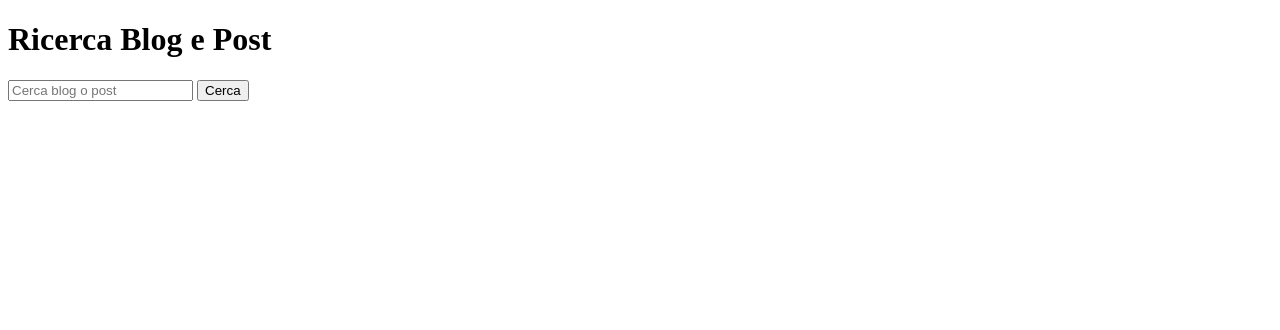
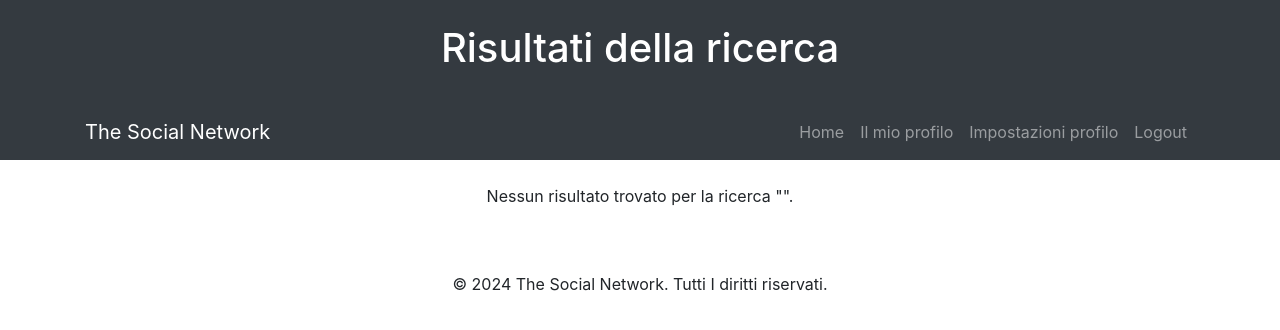
Before and after one commit to Lughen13/progettoFabriLoi, a PHP site: page /search.php in a window 1280 px wide. Shown: the top 330 px of the page. Run offline with PHP 8.4, Linux system fonts and the light colour scheme; data that the repository does not hold is empty.

Commit message:
search pronto (?)

```diff
--- a/search.php
+++ b/search.php
@@ -1,21 +1,20 @@
 <?php
 require_once 'conn.php';
 
-// Verifica se il form di ricerca è stato inviato
-if ($_SERVER['REQUEST_METHOD'] === 'POST') {
-    $searchQuery = $_POST['search_query'];
+// Verifica se è stato passato un parametro di ricerca
+if (isset($_GET['query'])) {
+    $searchQuery = $_GET['query'];
 
-    // Esegui la query di ricerca per i blog
+    // Query per cercare nei blog
     $blogQuery = "SELECT b.id_blog, b.titolo_blog, b.descrizione, u.username
                   FROM blog b
                   JOIN utente u ON b.id_proprietario = u.id_utente
                   WHERE b.titolo_blog LIKE '%$searchQuery%'
                   OR b.descrizione LIKE '%$searchQuery%'
                   OR u.username LIKE '%$searchQuery%'";
-
     $blogResult = $conn->query($blogQuery);
 
-    // Esegui la query di ricerca per i post
+    // Query per cercare nei post
     $postQuery = "SELECT p.id_post, p.titolo_post, p.descrizione_post, u.username, b.titolo_blog
                   FROM post p
                   JOIN utente u ON p.id_autore = u.id_utente
@@ -24,48 +23,109 @@ if ($_SERVER['REQUEST_METHOD'] === 'POST') {
                   OR p.descrizione_post LIKE '%$searchQuery%'
                   OR u.username LIKE '%$searchQuery%'
                   OR b.titolo_blog LIKE '%$searchQuery%'";
-
     $postResult = $conn->query($postQuery);
 }
 ?>
 
 <!DOCTYPE html>
-<html>
+<html lang="it">
 <head>
-    <title>Ricerca Blog e Post</title>
+    <meta charset="UTF-8">
+    <meta name="viewport" content="width=device-width, initial-scale=1.0">
+    <title>Risultati Ricerca</title>
+    <!-- Bootstrap CSS -->
+    <link rel="stylesheet" href="https://stackpath.bootstrapcdn.com/bootstrap/4.3.1/css/bootstrap.min.css">
 </head>
 <body>
-    <h1>Ricerca Blog e Post</h1>
-    <form method="post" action="<?php echo $_SERVER['PHP_SELF']; ?>">
-        <input type="text" name="search_query" placeholder="Cerca blog o post" required>
-        <button type="submit">Cerca</button>
-    </form>
+    <!-- Intestazione -->
+    <header class="bg-dark text-white py-4">
+        <div class="container">
+            <div class="row justify-content-center">
+                <div class="col">
+                    <h1 class="text-center">Risultati della ricerca</h1>
+                </div>
+            </div>
+        </div>
+    </header>
 
+    <!-- Menu di navigazione -->
+    <nav class="navbar navbar-expand-lg navbar-dark bg-dark">
+        <div class="container">
+            <a class="navbar-brand" href="#">The Social Network</a>
+            <button class="navbar-toggler" type="button" data-toggle="collapse" data-target="#navbarSupportedContent"
+                    aria-controls="navbarSupportedContent" aria-expanded="false" aria-label="Toggle navigation">
+                <span class="navbar-toggler-icon"></span>
+            </button>
+            <div class="collapse navbar-collapse" id="navbarSupportedContent">
+                <ul class="navbar-nav ml-auto">
+                    <li class="nav-item">
+                        <a class="nav-link" href="home.php">Home</a>
+                    </li>
+                    <li class="nav-item">
+                        <a class="nav-link" href="my_profile.php">Il mio profilo</a>
+                    </li>
+                    <li class="nav-item">
+                        <a class="nav-link" href="account_settings.php">Impostazioni profilo</a>
+                    </li>
+                    <li class="nav-item">
+                        <a class="nav-link" href="logout.php">Logout</a>
+                    </li>
+                </ul>
+            </div>
+        </div>
+    </nav>
+
+    <!-- Contenuto principale -->
+    <main class="py-4">
+        <div class="container">
             <?php if (isset($blogResult) && $blogResult->num_rows > 0): ?>
-        <h2>Risultati della ricerca per i blog:</h2>
-        <ul>
+                <section>
+                    <h2 class="text-center mb-4">Risultati della ricerca per i blog:</h2>
+                    <div class="list-group">
                         <?php while ($row = $blogResult->fetch_assoc()): ?>
-                <li>
-                    <h3><?php echo $row['titolo_blog']; ?></h3>
-                    <p><?php echo $row['descrizione']; ?></p>
-                    <p>Proprietario: <?php echo $row['username']; ?></p>
-                </li>
+                            <a href="#" class="list-group-item list-group-item-action">
+                                <h4 class="mb-1"><?php echo htmlspecialchars($row['titolo_blog']); ?></h4>
+                                <p class="mb-1"><?php echo htmlspecialchars($row['descrizione']); ?></p>
+                                <small>Proprietario: <?php echo htmlspecialchars($row['username']); ?></small>
+                            </a>
                         <?php endwhile; ?>
-        </ul>
+                    </div>
+                </section>
             <?php endif; ?>
 
             <?php if (isset($postResult) && $postResult->num_rows > 0): ?>
-        <h2>Risultati della ricerca per i post:</h2>
-        <ul>
+                <section>
+                    <h2 class="text-center mb-4">Risultati della ricerca per i post:</h2>
+                    <div class="list-group">
                         <?php while ($row = $postResult->fetch_assoc()): ?>
-                <li>
-                    <h3><?php echo $row['titolo_post']; ?></h3>
-                    <p><?php echo $row['descrizione_post']; ?></p>
-                    <p>Autore: <?php echo $row['username']; ?></p>
-                    <p>Blog: <?php echo $row['titolo_blog']; ?></p>
-                </li>
+                            <a href="#" class="list-group-item list-group-item-action">
+                                <h4 class="mb-1"><?php echo htmlspecialchars($row['titolo_post']); ?></h4>
+                                <p class="mb-1"><?php echo htmlspecialchars($row['descrizione_post']); ?></p>
+                                <small>Autore: <?php echo htmlspecialchars($row['username']); ?></small>
+                                <br>
+                                <small>Blog: <?php echo htmlspecialchars($row['titolo_blog']); ?></small>
+                            </a>
                         <?php endwhile; ?>
-        </ul>
+                    </div>
+                </section>
             <?php endif; ?>
+
+            <?php if ((!isset($blogResult) || $blogResult->num_rows === 0) && (!isset($postResult) || $postResult->num_rows === 0)): ?>
+                <section>
+                    <p class="text-center">Nessun risultato trovato per la ricerca "<strong><?php echo htmlspecialchars($searchQuery); ?></strong>".</p>
+                </section>
+            <?php endif; ?>
+        </div>
+    </main>
+
+    <!-- Piede di pagina -->
+    <footer class="text-center mt-4 mb-4">
+        <p>&copy; <?php echo date('Y'); ?> The Social Network. Tutti I diritti riservati.</p>
+    </footer>
+
+    <!-- Bootstrap JS e script necessari -->
+    <script src="https://code.jquery.com/jquery-3.3.1.slim.min.js"></script>
+    <script src="https://cdnjs.cloudflare.com/ajax/libs/popper.js/1.14.7/umd/popper.min.js"></script>
+    <script src="https://stackpath.bootstrapcdn.com/bootstrap/4.3.1/js/bootstrap.min.js"></script>
 </body>
 </html>
```
Also changed, not shown: blog_logo/L'angolo Tech di Luca.jpg (added). Lines whose indentation alone changed are shown as unchanged.
